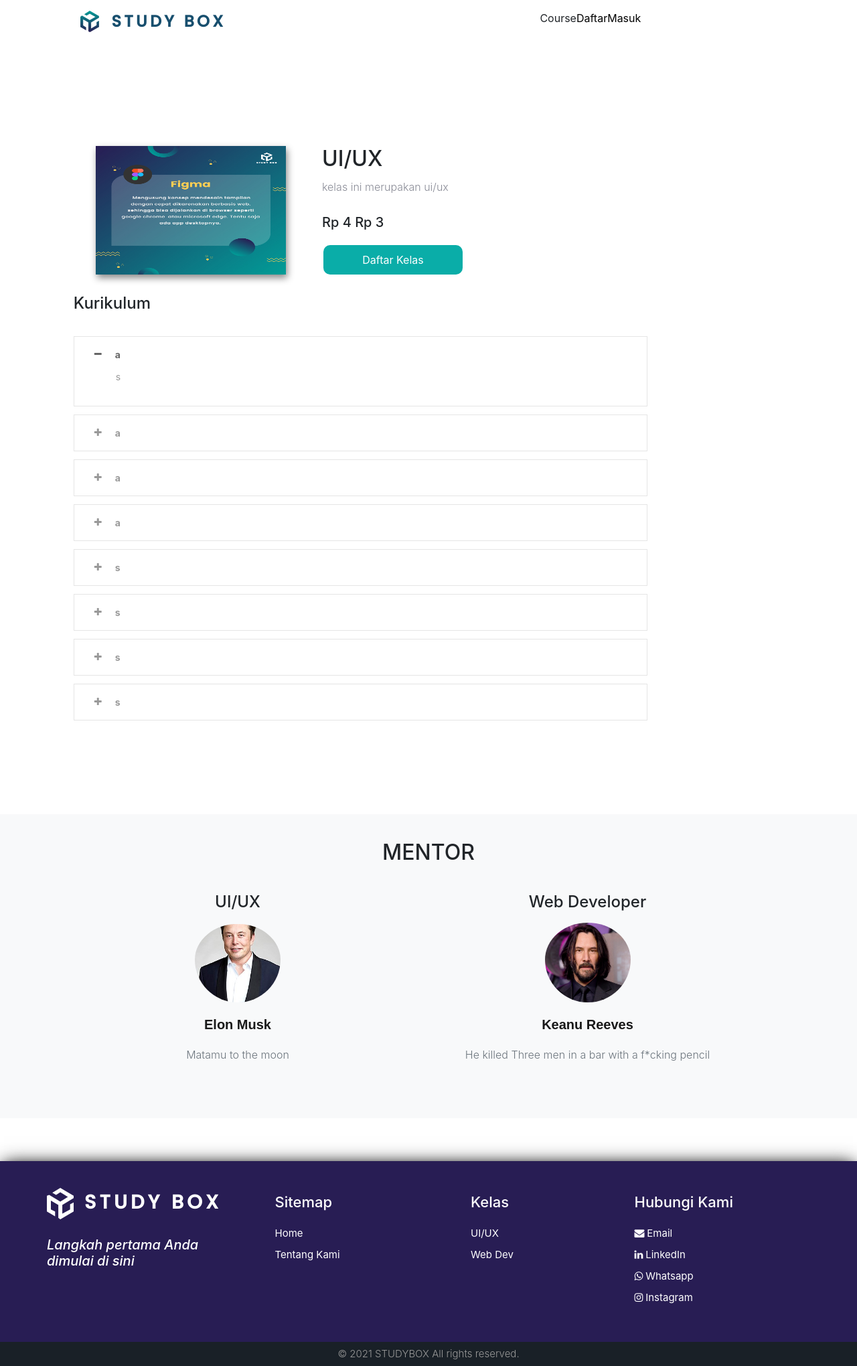
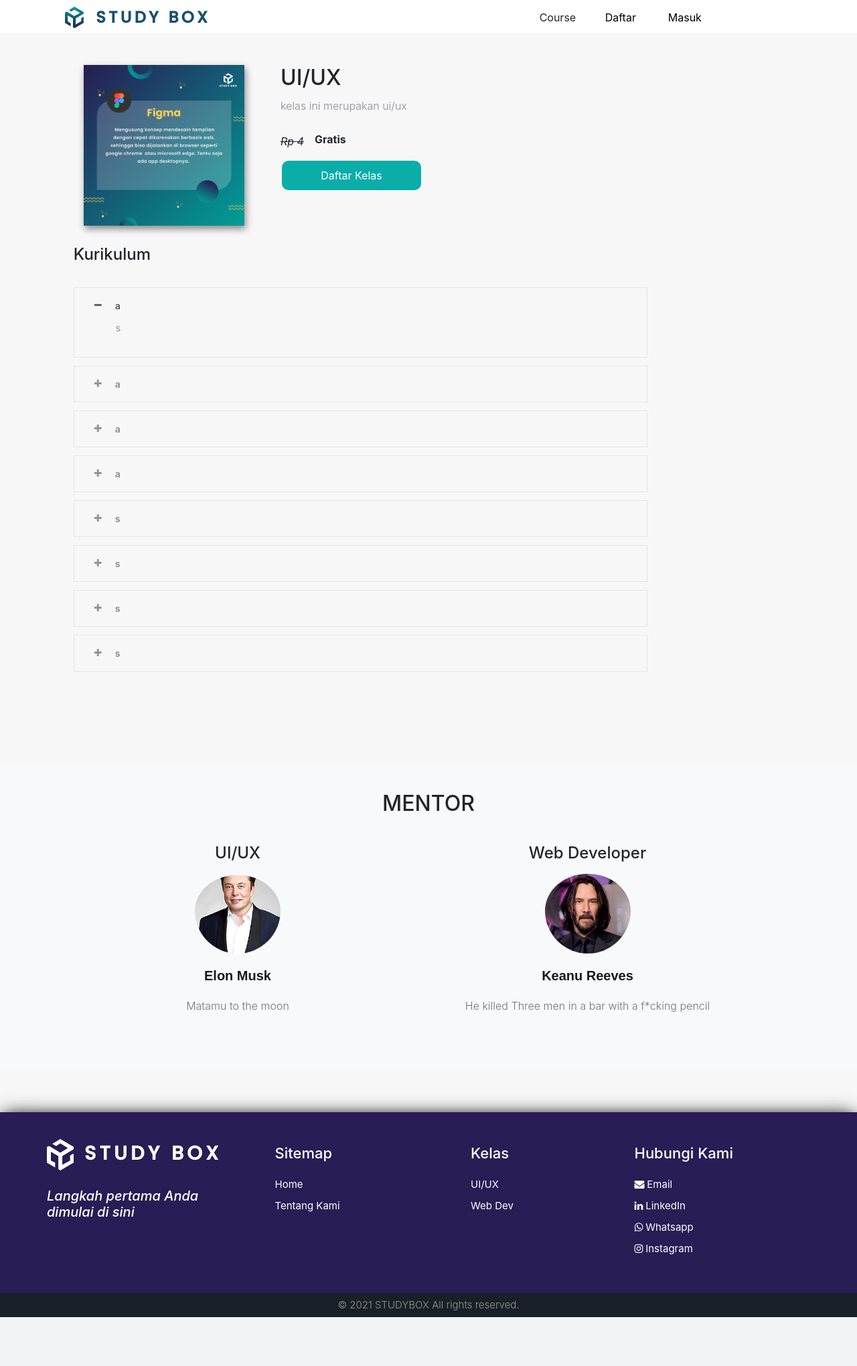
Before and after one commit to lonelykatana/studybox.id, a PHP site: page /produk.php?id_kelas=1 in a window 1280 px wide. Shown: the whole page at 67% size. After the commit the page ends 1967 px from the top, so only its background shows below. Run offline with PHP 8.4, Linux system fonts and the light colour scheme; data comes from the database, SQL or seed files in the repository; some libraries are stand-ins or nearby versions.

Commit message:
finish fixing layout

```diff
--- a/produk.css
+++ b/produk.css
@@ -1,6 +1,6 @@
 body{
     margin: 0px;
-
+	background-color: rgb(247, 247, 247);
 }
 
 .faqs
@@ -210,3 +210,17 @@ body{
 {
 	color: rgba(0,0,0,1);
 }
+
+@media screen and (max-width: 768px) {
+	.accordion_container
+{
+    width: 78vh;
+	margin-bottom: 12px;
+	border: solid 1px #e5e5e5;
+	padding-left: 30px;
+	padding-right: 30px;
+	padding-top: 16px;
+	padding-bottom: 5px;
+
+}
+}
--- a/produk.php
+++ b/produk.php
@@ -34,7 +34,7 @@ if(isset($_POST['addpeserta']))
     <meta http-equiv="X-UA-Compatible" content="IE=edge">
     <meta name="viewport" content="width=device-width, initial-scale=1.0">
     <title>StudyBox</title>
-    <link rel="icon" href="/Assets/logo_color.svg" type="image/icon type">
+    <link rel="icon" href="Assets/logo_color.svg" type="image/icon type">
     <link rel="stylesheet" href="footer.css"/>
     <link rel="stylesheet" href="produk.css"/>
     <link rel="stylesheet" href="style.css"/>
@@ -46,7 +46,7 @@ if(isset($_POST['addpeserta']))
 <script src="https://cdnjs.cloudflare.com/ajax/libs/popper.js/1.12.9/umd/popper.min.js" integrity="sha384-ApNbgh9B+Y1QKtv3Rn7W3mgPxhU9K/ScQsAP7hUibX39j7fakFPskvXusvfa0b4Q" crossorigin="anonymous"></script>
 <script src="https://maxcdn.bootstrapcdn.com/bootstrap/4.0.0/js/bootstrap.min.js" integrity="sha384-JZR6Spejh4U02d8jOt6vLEHfe/JQGiRRSQQxSfFWpi1MquVdAyjUar5+76PVCmYl" crossorigin="anonymous"></script>
 </head>
-<body>
+<body style="background-color: rgb(247,247,247);">
 
 <nav class="fixed-top">
         <div class="logo2">
@@ -58,7 +58,7 @@ if(isset($_POST['addpeserta']))
         <ul class="nav-links">
 
             <div class="dropdownn" >
-          <li>Course</li>
+          <li style="padding-left:8%;margin-top: 10%;">Course</li>
             <div class="dropdown-contentt">
             <?php
 														$kat=mysqli_query($conn,"SELECT * from kelas order by id_kelas ASC");
@@ -75,23 +75,22 @@ if(isset($_POST['addpeserta']))
 
 								if(!isset($_SESSION['log'])){
 					echo '
-					<li ><a href="daftar.php"> Daftar</a></li>
-					<li ><a href="masuk.php">Masuk</a></li>
+					<li class="nav-menu"><a href="daftar.php"> Daftar</a></li>
+					<li class="nav-menu"><a href="masuk.php">Masuk</a></li>
 					';
 				} else {
-
 					if($_SESSION['role']=='Member'){
 
             echo ' <div class="dropdownn" >
-            <li class="dropbtnn" style="width:150px;margin-left:5vh">Halo, '.$_SESSION["name"].' </li>
+            <li class="nav-menu" style="width:150px;margin-left:5vh">Halo, '.$_SESSION["name"].' </li>
             <div class="dropdown-contentt">
-              <li><a href="logout.php">Keluar?</a></li>
+              <li ><a href="logout.php">Keluar?</a></li>
               </div>
               </div>';
 					} else {
 					echo '
           <div class="dropdownn" >
-         <li class="dropbtn"style="width:150px;margin-left:5vh" >Halo, '.$_SESSION["name"].'</li>
+         <li class="nav-menu" style="width:150px;margin-left:5vh" >Halo, '.$_SESSION["name"].'</li>
             <div class="dropdown-contentt">
             <li ><a href="admin">Admin Panel</a></li>
             <li><a href="logout.php">Keluar?</a></li>
@@ -146,7 +145,7 @@ if(isset($_POST['addpeserta']))
 
       <!-- product section-->
 
- <section id="product" class="product" style="margin-top:7%;">
+ <section id="product" class="product" >
 
   <div class="container" data-aos="fade-up " style="margin-left:10%;">
     <div class="row gx-0" >
@@ -154,9 +153,9 @@ if(isset($_POST['addpeserta']))
 				$p = mysqli_fetch_array(mysqli_query($conn,"Select * from kelas where id_kelas='$idk'"));
 
 				?>
-      <div  class="col-lg-6 d-flex flex-row justify-content-center" data-aos="fade-up" data-aos-delay="200">
+      <div  class="produk-detail col-lg-6 d-flex flex-row justify-content-center" data-aos="fade-up" data-aos-delay="200">
 
-        <img src="<?php echo $p['gambar']?>" class="img-fluid" alt="" style="width: 500px; height: 15vw;  box-shadow: 2px 5px 10px #888888"\="\">
+        <img src="<?php echo $p['gambar']?>" class="img_content" alt=""   >
         <div class="product-content">
 
           <h2><?php echo $p['nama_kelas'] ?></h2>
@@ -165,9 +164,9 @@ if(isset($_POST['addpeserta']))
           </p>
           <div class="text-left text-lg-start">
             <div class="price-product snipcart-item block">
-              <div class="snipcart-thumb agileinfo_single_right_snipcart">
-                  <h5 class="m-sing">Rp  <?php echo $p['harga_before'] ?>
-                      <span>Rp <?php echo $p['harga_after'] ?></span></h4>
+              <div class="harga">
+                  <span class="harga1" style="text-decoration: line-through;"><i>Rp <?php echo $p['harga_before'] ?></i></span>
+                      <h6 class="harga2"style="padding-left: 2vh;"><b>Gratis</b> </h6>
               </div>
               <?php
 
@@ -426,5 +425,6 @@ if(isset($_POST['addpeserta']))
   <!-- End -->
 <script src="js/product.js"></script>
 <script src="js/jquery-3.2.1.min.js"></script>
+<script src="script.js"></script>
 </body>
 </html>
--- a/style.css
+++ b/style.css
@@ -87,13 +21,17 @@ nav {
   height: 3.8vw;
   background-color: #fff;
   position: relative;
-  padding-left: 7.5%;
+  padding-left: 6.5%;
+}
+li.nav-menu{
+  margin-left: 8%;
+  margin-top: 0.8%;
 }
 .logo2{
   color: #184F6E;
   display: flex;
-  padding: 1em 0px 0px 1.4em;
-  z-index: 2;
+  padding: 0.8% 0px 0px 1%;
+  z-index: 1000;
 }
 .logo_text{
   display: flex;
@@ -274,20 +153,25 @@ li{
     text-align:center ;
   }
   .img_content{
-    width: 300px;
-    height:300px;
-
+    width: 30vh; height: 30vh;
+    box-shadow: 2px 5px 10px #888888;
+    margin-left: -10vh;
   }
 .about{
   padding-top: 7%;
   padding-bottom: 3%;
+}
+.harga{
+  display: flex;
+  flex-direction: row;
+  width: 100%;
 }
 .product-caption {
   padding-top: 10px;
   font-size: 1.5rem;
 }
 #product,#benefit{
-  padding: 3% 0px 10% 0px;
+  padding: 1% 0px 10% 0px;
 }
 .price-product{
   margin-top: 2vw;
```
Also changed, not shown: other parts of style.css (+72 -125 lines), about.php (renamed from about.html, +74 -28 lines), index.php (+13 -65 lines).
